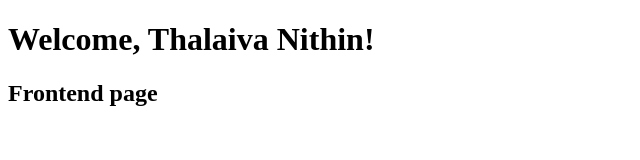
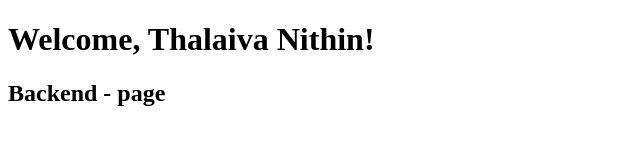
Before and after one commit to Nithin-pro-coder/samplerepo, a plain HTML site: page index.html in a window 1280 px wide. Shown: the full height of the page, 0-640 px from the left. Drawn offline with Linux system fonts and the light colour scheme.

Commit message:
feat: added a backend code

```diff
--- a/index.html
+++ b/index.html
@@ -7,6 +7,6 @@
 </head>
 <body>
     <h1>Welcome, Thalaiva Nithin!</h1>
-    <h2>Frontend page</h2>
+    <h2>Backend - page</h2>
 </body>
 </html>
```
